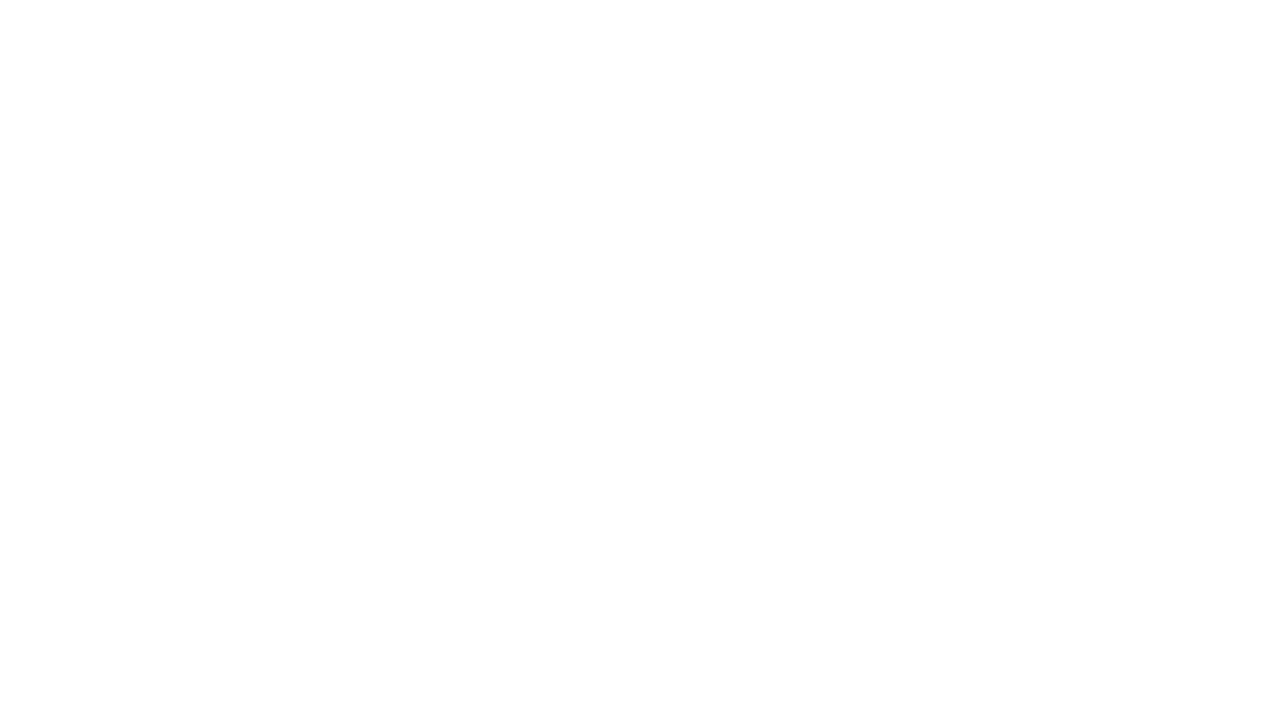
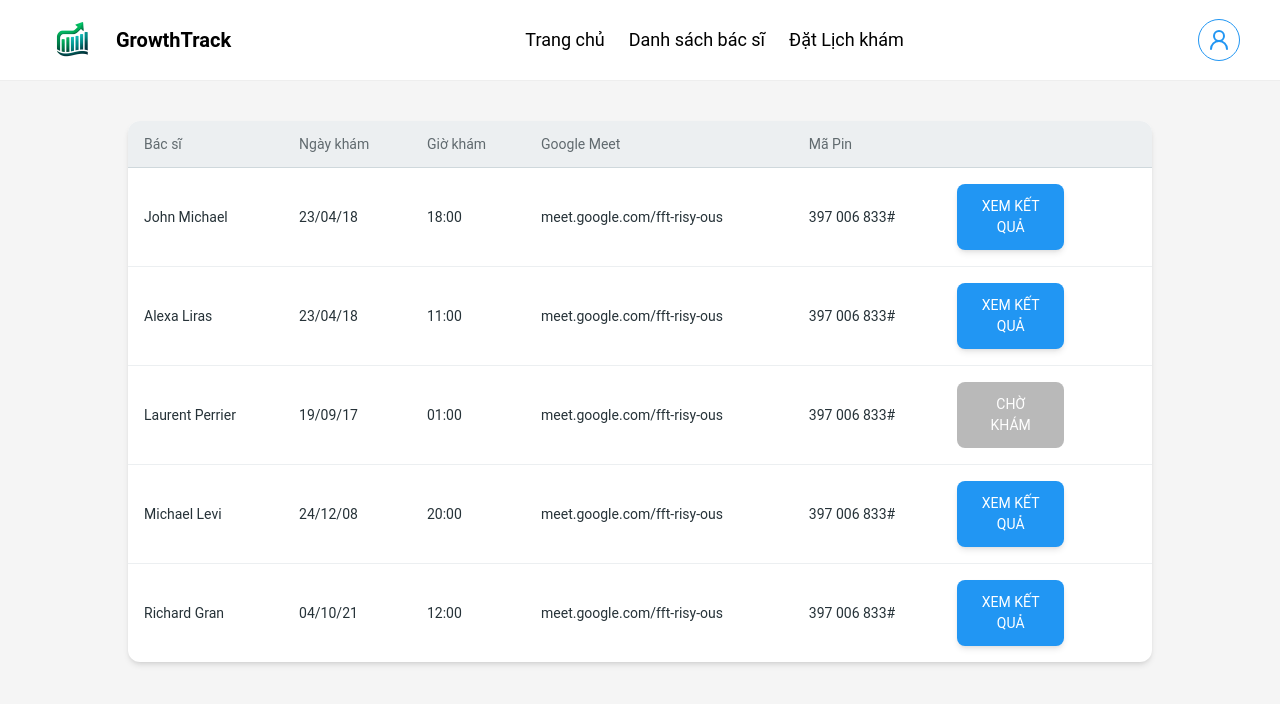
Before and after one commit to TenHoang001/SWP391_W10_FE_V2, a React (Vite) app: page /customer/bookingHistory in a window 1280 px wide. Before the commit this address had no page. Shown: the top 704 px of the page. Built offline with nearby package versions, Linux system fonts and the light colour scheme.

Commit message:
tienht: Add BookingHistory - Add page

```diff
--- a/src/App.jsx
+++ b/src/App.jsx
@@ -10,6 +10,7 @@ import RequestAdvisory from './pages/doctor/RequestAdvisory';
 // import ChildRecords from './pages/customer/ChildRecords';
 import AddNewChild from './pages/customer/AddNewChild';
 import BookingDoctor from './pages/customer/BookingDoctor';
+import BookingHistory from './pages/customer/BookingHistory';
 import CustomerConsultationHistory from './pages/customer/CustomerConsultationHistory';
 import CustomerChildRecord from './pages/customer/CustomerChildRecord';
 import CustomerChartOfChild from './pages/customer/CustomerChartOfChild';
@@ -17,7 +18,6 @@ import CustomerChartOfChild from './pages/customer/CustomerChartOfChild';
 // import AddRecords from './pages/customer/AddRecords';
 // import ChartOfChild from './pages/customer/ChartOfChild';
 
-// import BookingHistory from './pages/customer/BookingHistory';
 
 // import { Aperture } from 'module';
 
@@ -35,6 +35,7 @@ function App() {
             <Route index element={<HomePageCus />} />
             <Route path='addNewChild' element={<AddNewChild />} />
             <Route path='bookingDoctor' element={<BookingDoctor />} />
+            <Route path='bookingHistory' element={<BookingHistory />} />
             <Route
               path='consultation-history'
               element={<CustomerConsultationHistory />}
@@ -42,12 +43,14 @@ function App() {
             <Route path='child-records' element={<CustomerChildRecord />} />
             <Route path='chart-of-child' element={<CustomerChartOfChild />} />
 
-            {/*<Route path='advisory' element={<AdvisoryHistory />} />
+            {/*
+            <Route path='advisory' element={<AdvisoryHistory />} />
             <Route path='result-advisory' element={<ResultAdvisory />} />
             <Route path='child-records' element={<ChildRecords />} />
             <Route path='add-records' element={<AddRecords />} />
             <Route path='chart' element={<ChartOfChild />} />
-            <Route path='bookingHistory' element={<BookingHistory />} /> */}
+
+            */}
           </Route>
 
           <Route path='/doctor' element={<LayoutDoctor />}>
--- /dev/null
+++ b/src/pages/customer/BookingHistory.jsx
@@ -0,0 +1,173 @@
+import { Card, Typography, Button } from '@material-tailwind/react';
+import { Link } from 'react-router';
+
+const TABLE_HEAD = [
+  'Bác sĩ',
+  'Ngày khám',
+  'Giờ khám',
+  'Google Meet',
+  'Mã Pin',
+  '',
+];
+
+const TABLE_ROWS = [
+  {
+    name: 'John Michael',
+    date: '23/04/18',
+    time: '18:00',
+    meet: 'meet.google.com/fft-risy-ous',
+    pin: '397 006 833#',
+    admin: true,
+  },
+  {
+    name: 'Alexa Liras',
+    date: '23/04/18',
+    time: '11:00',
+    meet: 'meet.google.com/fft-risy-ous',
+    pin: '397 006 833#',
+    admin: true,
+  },
+  {
+    name: 'Laurent Perrier',
+    date: '19/09/17',
+    time: '01:00',
+    meet: 'meet.google.com/fft-risy-ous',
+    pin: '397 006 833#',
+    admin: false,
+  },
+  {
+    name: 'Michael Levi',
+    date: '24/12/08',
+    time: '20:00',
+    meet: 'meet.google.com/fft-risy-ous',
+    pin: '397 006 833#',
+    admin: true,
+  },
+  {
+    name: 'Richard Gran',
+    date: '04/10/21',
+    time: '12:00',
+    meet: 'meet.google.com/fft-risy-ous',
+    pin: '397 006 833#',
+    admin: true,
+  },
+];
+
+const BookingHistory = () => {
+  return (
+    <>
+      <div className='flex h-screen justify-center bg-gray-100'>
+        <div className='mt-10 flex h-fit w-[80%] items-center'>
+          <Card className='h-full w-full overflow-scroll rounded-xl'>
+            <table className='w-full min-w-max table-auto text-left'>
+              <thead>
+                <tr>
+                  {TABLE_HEAD.map((head) => (
+                    <th
+                      key={head}
+                      className='border-b border-blue-gray-100 bg-blue-gray-50 p-4'
+                    >
+                      <Typography
+                        variant='small'
+                        color='blue-gray'
+                        className='font-normal leading-none opacity-70'
+                      >
+                        {head}
+                      </Typography>
+                    </th>
+                  ))}
+                </tr>
+              </thead>
+              <tbody>
+                {TABLE_ROWS.map(
+                  ({ name, meet, pin, date, time, admin }, index) => {
+                    const isLast = index === TABLE_ROWS.length - 1;
+                    const classes = isLast
+                      ? 'p-4'
+                      : 'p-4 border-b border-blue-gray-50';
+
+                    return (
+                      <tr key={name}>
+                        <td className={classes}>
+                          <Typography
+                            variant='small'
+                            color='blue-gray'
+                            className='font-normal'
+                          >
+                            {name}
+                          </Typography>
+                        </td>
+                        <td className={classes}>
+                          <Typography
+                            variant='small'
+                            color='blue-gray'
+                            className='font-normal'
+                          >
+                            {date}
+                          </Typography>
+                        </td>
+                        <td className={classes}>
+                          <Typography
+                            variant='small'
+                            color='blue-gray'
+                            className='font-normal'
+                          >
+                            {time}
+                          </Typography>
+                        </td>
+                        <td className={classes}>
+                          <Typography
+                            variant='small'
+                            color='blue-gray'
+                            className='font-normal'
+                          >
+                            {meet}
+                          </Typography>
+                        </td>
+                        <td className={classes}>
+                          <Typography
+                            variant='small'
+                            color='blue-gray'
+                            className='font-normal'
+                          >
+                            {pin}
+                          </Typography>
+                        </td>
+                        <td className={classes}>
+                          <Button
+                            className={
+                              admin
+                                ? 'w-[60%] bg-blue-500'
+                                : 'w-[60%] bg-gray-600'
+                            }
+                            disabled={!admin}
+                          >
+                            <Typography
+                              variant='small'
+                              color='blue-gray'
+                              className='font-normal text-white'
+                            >
+                              {admin ? (
+                                <Link to={'/customer/booking-result'}>
+                                  Xem kết quả
+                                </Link>
+                              ) : (
+                                'Chờ khám'
+                              )}
+                            </Typography>
+                          </Button>
+                        </td>
+                      </tr>
+                    );
+                  }
+                )}
+              </tbody>
+            </table>
+          </Card>
+        </div>
+      </div>
+    </>
+  );
+};
+
+export default BookingHistory;
```
